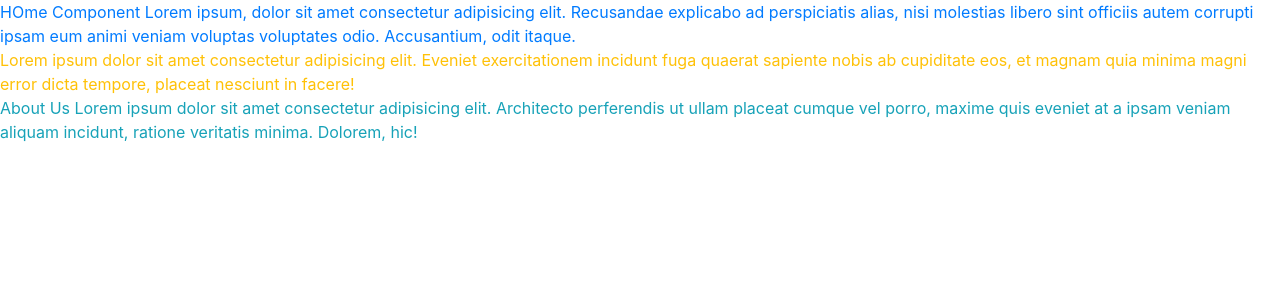
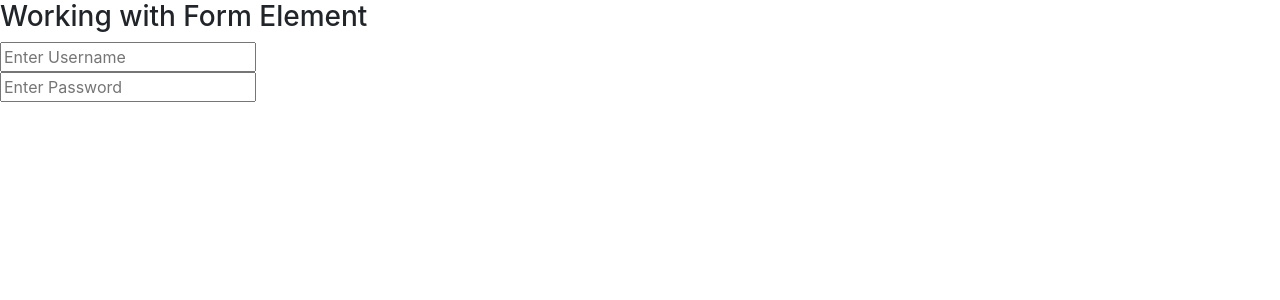
Before and after one commit to cg-101/day2-react, a React (Create React App) app: page / in a window 1280 px wide. Shown: the top 300 px of the page. Built offline with nearby package versions, Linux system fonts and the light colour scheme.

Commit message:
basic of forms.

```diff
--- a/src/App.js
+++ b/src/App.js
@@ -1,14 +1,39 @@
-import { AboutUs } from "./views/AboutUs";
-import Home from "./views/Home";
-import { Product } from "./views/Product";
+import { useState } from "react";
 
 export default function App() {
   // UI :: JSX
   return (
     <>
-      <Home />
-      <Product />
-      <AboutUs />
+      <MyFormComponent />
     </>
   );
 }
+
+function MyFormComponent() {
+  // statefull
+  const [username, setUsername] = useState("");
+
+  const onChangeUsername = (e) => {
+    console.log(e.target.value);
+    setUsername(e.target.value);
+  };
+
+  return (
+    <div>
+      <h3>Working with Form Element</h3>
+
+      <div>
+        <input
+          type="text"
+          placeholder="Enter Username"
+          value={username}
+          onChange={onChangeUsername}
+        />
+      </div>
+
+      <div>
+        <input type="password" placeholder="Enter Password" />
+      </div>
+    </div>
+  );
+}
```
